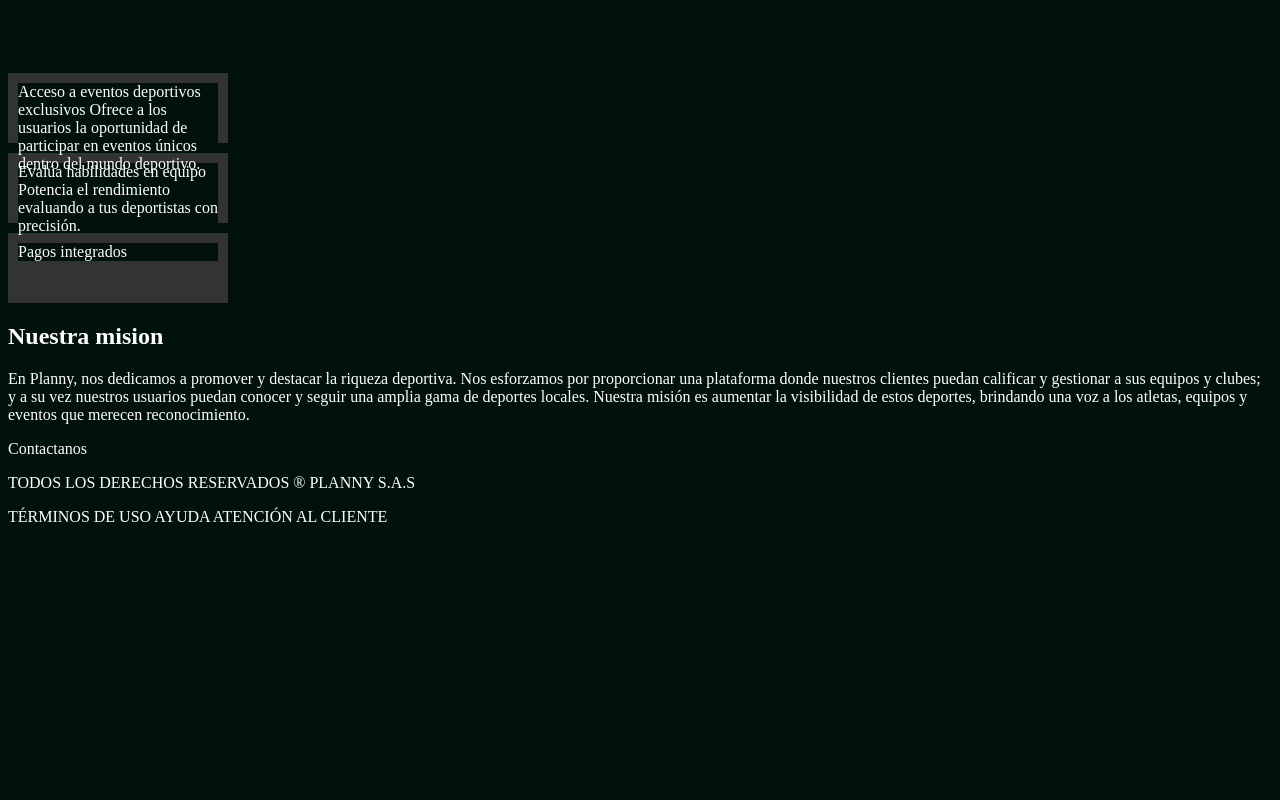
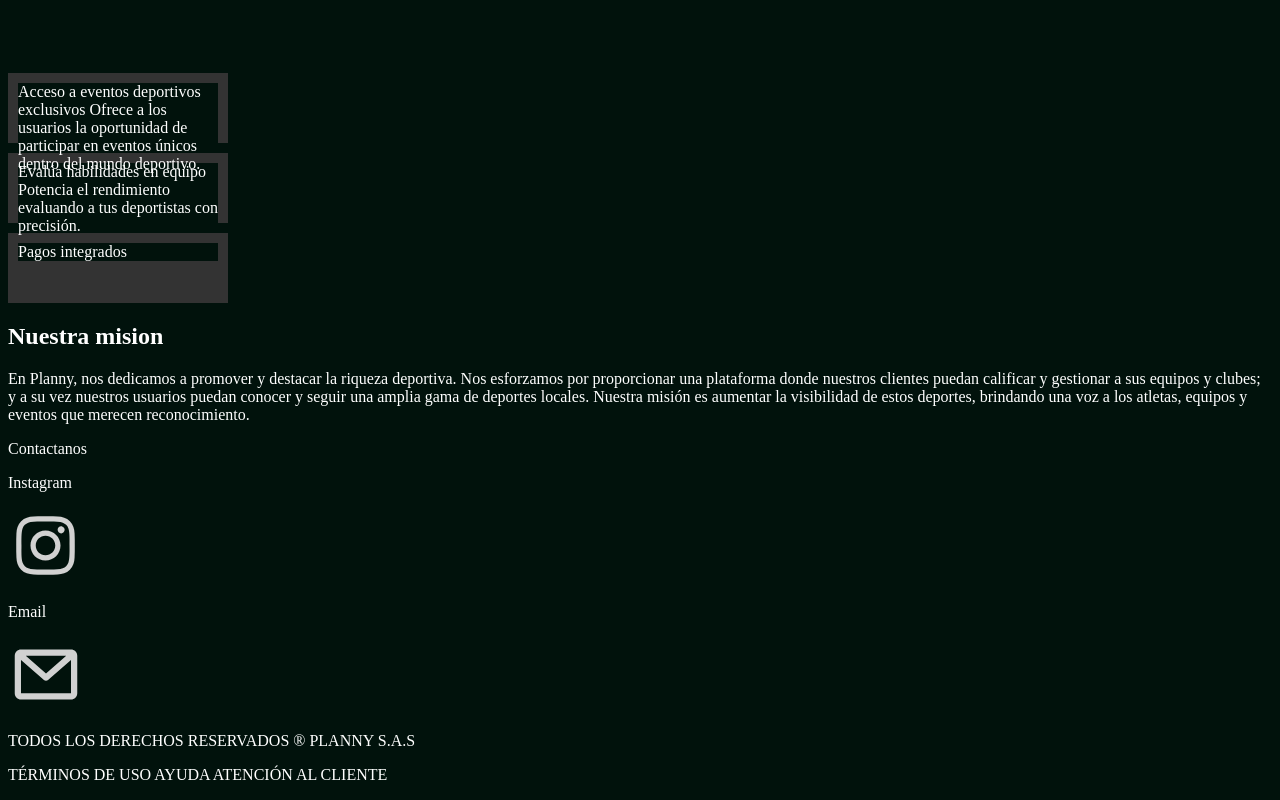
Before and after one commit to Planny-S-A-S/Landing-Page, a plain HTML site: page index.html in a window 1280 px wide. Shown: the part 887-1687 px from the top of the page. Before the commit the page ends 1429 px from the top, so only its background shows below. Drawn offline with Linux system fonts and the light colour scheme.

Commit message:
instagram and email base container

```diff
--- a/index.html
+++ b/index.html
@@ -72,11 +72,19 @@
   Contactanos
 
   <!-- Instagram -->
-  <div></div>
+  <div class="contact-container">
+    <p>Instagram</p>
+    <img src="assets/instagramLogo.svg" alt="Instagram logo">
+  </div>
+
   <!-- WhatsApp -->
   <div></div>
+
   <!-- Email -->
-  <div></div>
+  <div  class="contact-container">
+    <p>Email</p>
+    <img src="assets/emailLogo.svg" alt="Gmail logo">
+  </div>
 </section>
 
 <footer>
--- a/styles.css
+++ b/styles.css
@@ -58,3 +58,8 @@
   .feature p {
     margin: 0;
   }
+
+
+.contact-container {
+
+}
```
Also changed, not shown: assets/emailLogo.svg (added), assets/instagramLogo.svg (added).
